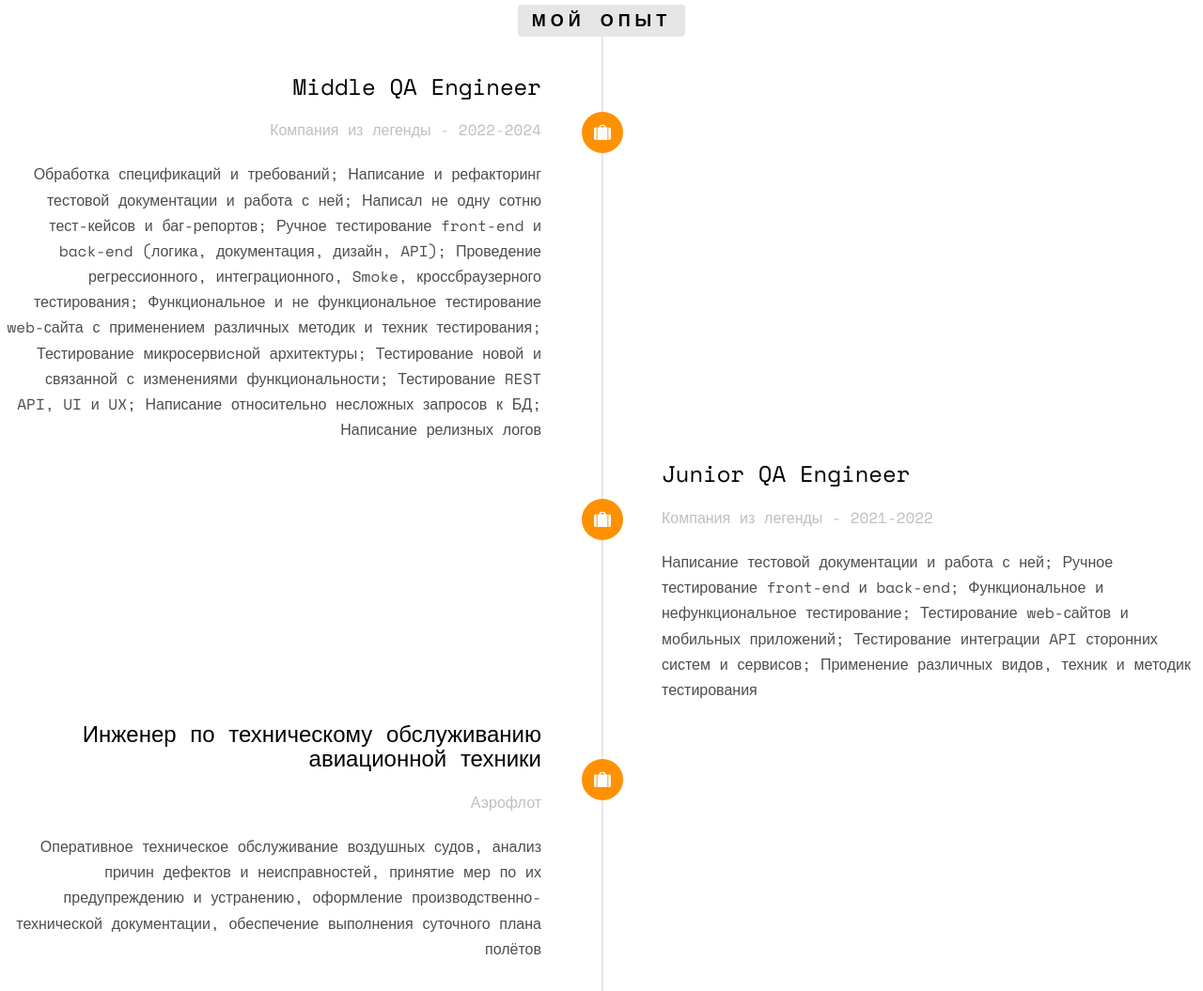
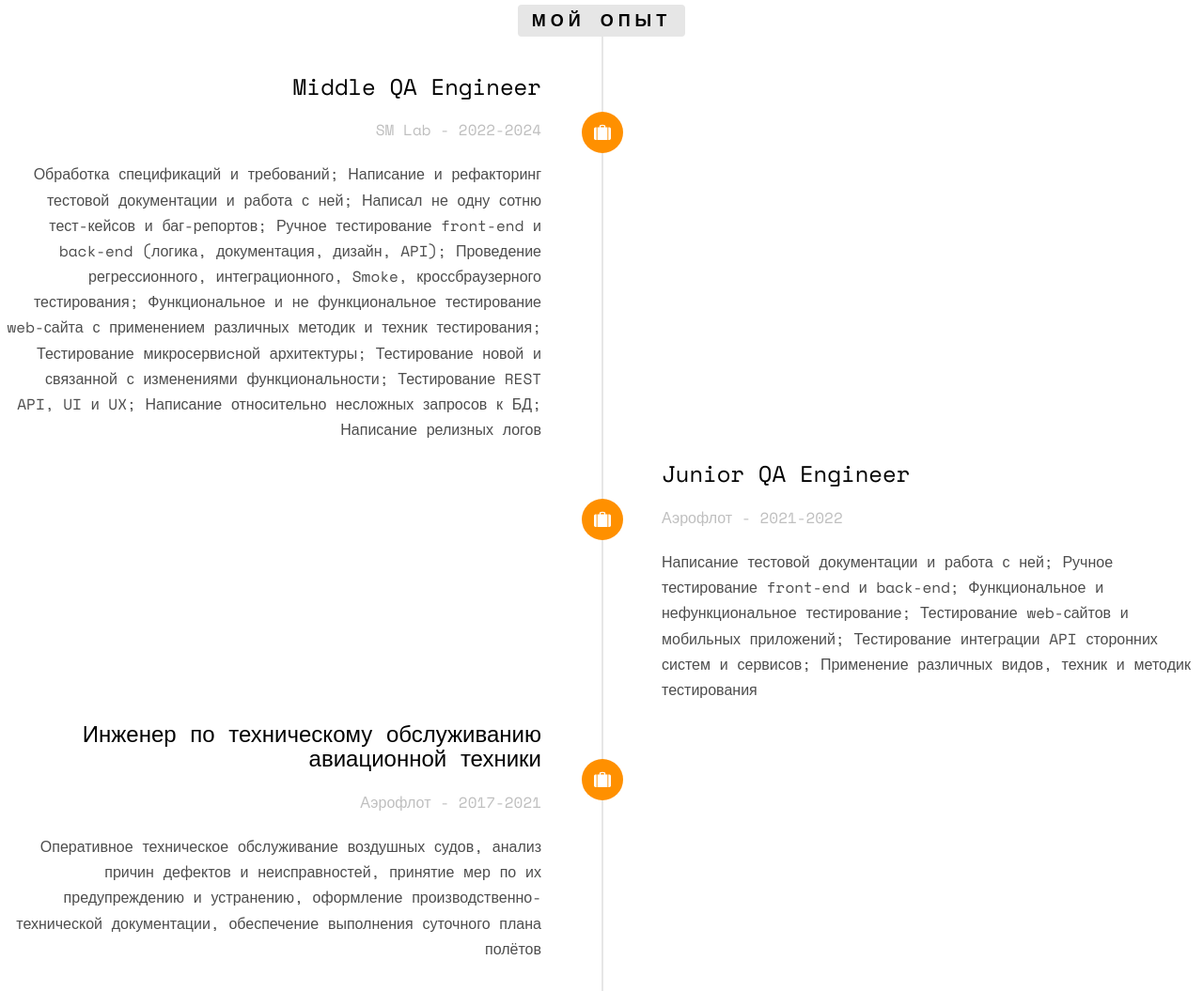
Before and after one commit to pk1imov/pk1imov.github.io, a plain HTML site: page index.html in a window 1280 px wide. Shown: the part 1460-2515 px from the top of the page at 94% size. Drawn offline with nearby package versions, Linux system fonts and the light colour scheme; some packages are replaced by stand-ins of ours; no server answers; files whose address does not match are found by name.

Commit message:
Update index.html

```diff
--- a/index.html
+++ b/index.html
@@ -105,7 +105,7 @@
 							<div class="timeline-panel">
 								<div class="timeline-heading">
 									<h3 class="timeline-title">Middle QA Engineer</h3>
-									<span class="company">Компания из легенды - 2022-2024</span>
+									<span class="company">SM Lab - 2022-2024</span>
 								</div>
 								<div class="timeline-body">
 									<p>Обработка спецификаций и требований;
@@ -128,7 +128,7 @@
 							<div class="timeline-panel">
 								<div class="timeline-heading">
 									<h3 class="timeline-title">Junior QA Engineer</h3>
-									<span class="company">Компания из легенды - 2021-2022</span>
+									<span class="company">Аэрофлот - 2021-2022</span>
 								</div>
 								<div class="timeline-body">
 									<p>Написание тестовой документации и работа с ней;
@@ -145,7 +145,7 @@
 							<div class="timeline-panel">
 								<div class="timeline-heading">
 									<h3 class="timeline-title">Инженер по техническому обслуживанию авиационной техники</h3>
-									<span class="company">Аэрофлот</span>
+									<span class="company">Аэрофлот - 2017-2021</span>
 								</div>
 								<div class="timeline-body">
 									<p>Оперативное техническое обслуживание воздушных судов, анализ причин дефектов и неисправностей, принятие мер по их предупреждению и устранению, оформление производственно-технической документации, обеспечение выполнения суточного плана полётов</p>
```
